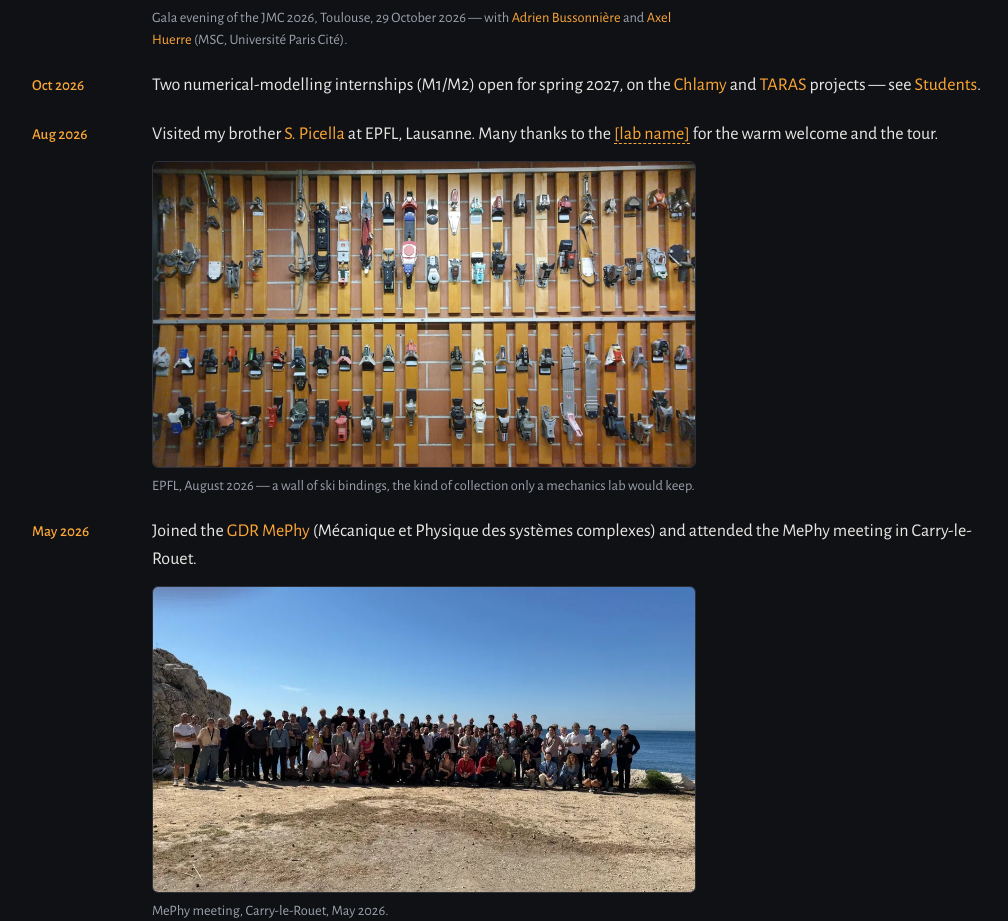
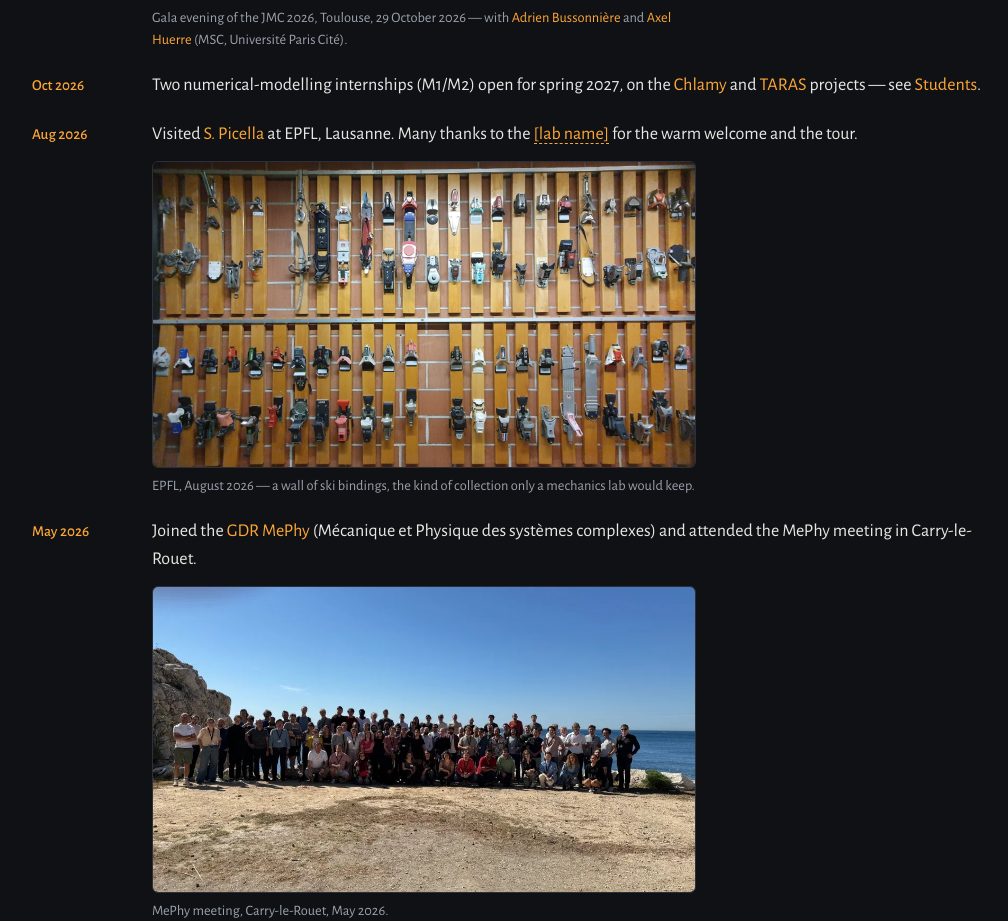
Before and after one commit to fpicella/fpicella.github.io, a plain HTML site: page index.html in a window 1280 px wide. Shown: the part 2196-3117 px from the top of the page, without its empty margins (128-1136 px from the left). Drawn offline with nearby package versions, Linux system fonts and the light colour scheme.

Commit message:
EPFL news wording
Co-Authored-By: Claude Fable 5.1 <noreply@anthropic.com>
Claude-Session: https://claude.ai/code/session_01S19jZWP5PWQW9RxbjNpNJ1

```diff
--- a/index.html
+++ b/index.html
@@ -127,7 +127,7 @@
     <li class="news-item">
       <time datetime="2026-08">Aug 2026</time>
       <div>
-        <p>Visited my brother <a href="https://www.sergiopicella.com/">S. Picella</a> at EPFL, Lausanne. Many thanks to the <span class="todo">[lab name]</span> for the warm welcome and the tour.</p>
+        <p>Visited <a href="https://www.sergiopicella.com/">S. Picella</a> at EPFL, Lausanne. Many thanks to the <span class="todo">[lab name]</span> for the warm welcome and the tour.</p>
         <figure class="media">
           <img src="assets/media/epfl-2026.jpg" alt="A wall of ski bindings, at EPFL" loading="lazy">
           <figcaption>EPFL, August 2026 — a wall of ski bindings, the kind of collection only a mechanics lab would keep.</figcaption>
```
